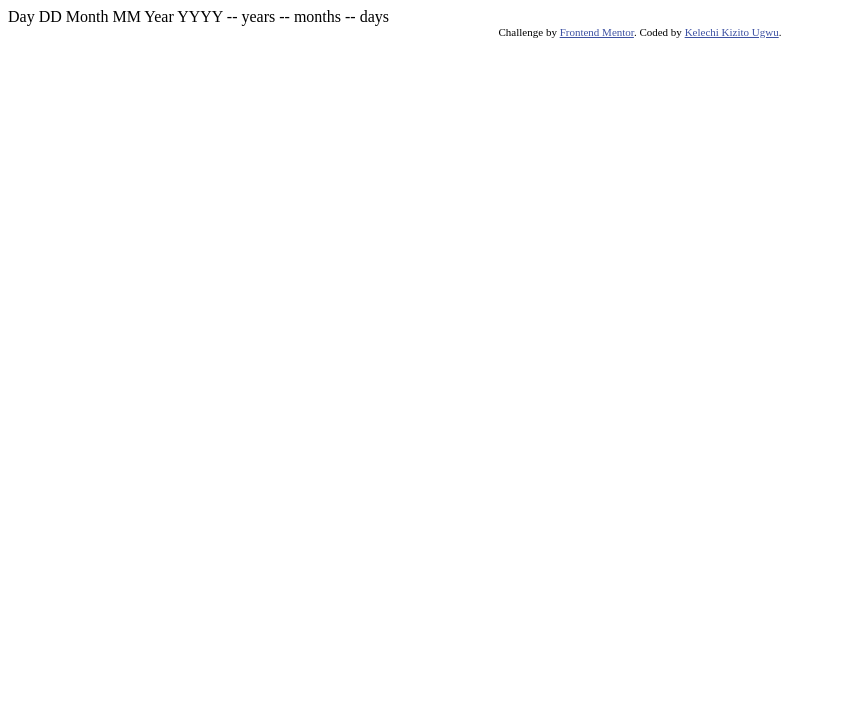
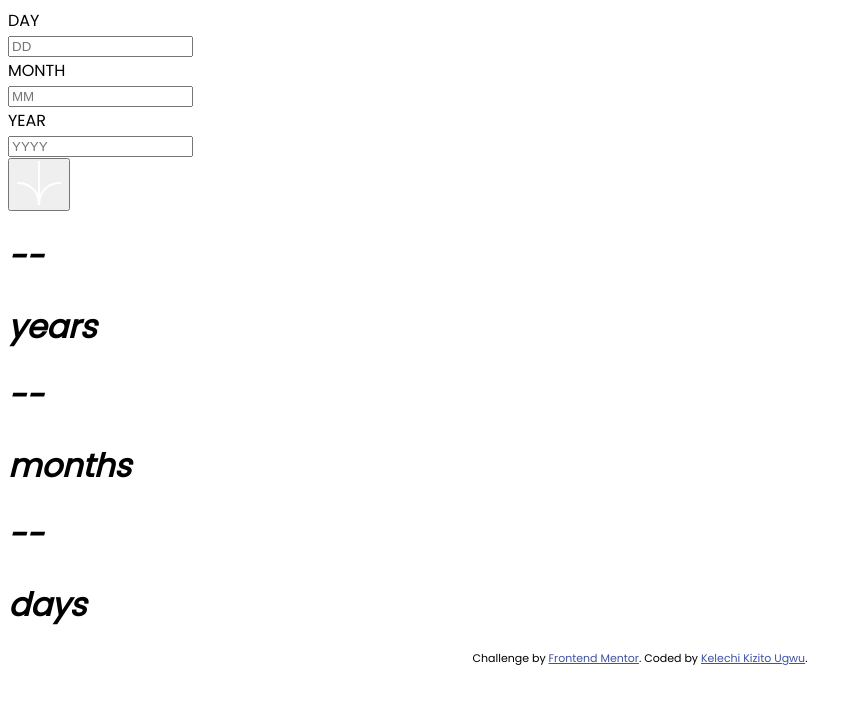
Before and after one commit to Kelechikizito/age-calculator-app-main, a plain HTML site: page index.html in a window 1280 px wide. Shown: the whole page, without its empty margins (0-862 px from the left). Drawn offline with Linux system fonts and the light colour scheme.

Commit message:
css, html update

```diff
--- a/index.html
+++ b/index.html
@@ -5,6 +5,10 @@
   <meta name="viewport" content="width=device-width, initial-scale=1.0"> <!-- displays site properly based on user's device -->
 
   <link rel="icon" type="image/png" sizes="32x32" href="./assets/images/favicon-32x32.png">
+  <link rel="stylesheet" href="style.css">
+  <link rel="preconnect" href="https://fonts.googleapis.com">
+  <link rel="preconnect" href="https://fonts.gstatic.com" crossorigin>
+  <link href="https://fonts.googleapis.com/css2?family=Poppins&display=swap" rel="stylesheet">
 
   <title>Frontend Mentor | Age calculator app</title>
 
@@ -16,20 +20,48 @@
 </head>
 <body>
 
+  <div class="container">
+    <form action="" novalidate>
+      <div class="form-item">
+        <div class="day-container">
+          <div class="label"><label for="day">DAY</label></div>
+          <input type="number" name="" id="day" placeholder="DD" required>
+        </div>
 
+        <div class="month-container">
+          <div class="label"><label for="month">MONTH</label></div>
+          <input type="number" name="" id="month" placeholder="MM" required>
+        </div>
 
-  Day
-  DD
+        <div class="year-container">
+          <div class="label"><label for="year">YEAR</label></div>
+          <input type="number" name="" id="year" placeholder="YYYY" required>
+        </div>
+      </div>
 
-  Month
-  MM
+      <div class="form-item">
+        <button type="submit"><img src="./assets/images/icon-arrow.svg" alt=""></button>
+      </div>
+    </form>
 
-  Year
-  YYYY
+    <div class="age">
+      <div class="year-age">
+        <h1 class="year-number">--</h1>
+        <h1>years</h1>
+      </div>
 
-  -- years
-  -- months
-  -- days
+      <div class="month-age">
+        <h1 class="month-number">--</h1>
+        <h1>months</h1>
+      </div>
+
+      <div class="day-age">
+        <h1 class="day-number">--</h1>
+        <h1>days</h1>
+      </div>
+    </div>
+
+  </div>
 
   <div class="attribution">
     Challenge by <a href="https://www.frontendmentor.io?ref=challenge" target="_blank">Frontend Mentor</a>.
--- /dev/null
+++ b/style.css
@@ -0,0 +1,8 @@
+body {
+    font-family: 'Poppins', sans-serif;
+}
+
+div.age {
+    font-weight: 800;
+    font-style: italic;
+}
```
